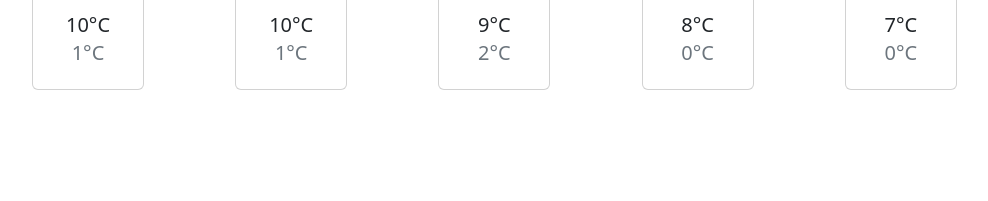
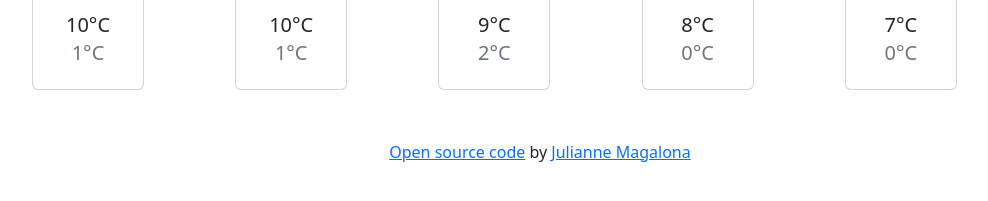
Before and after one commit to juliaannem/Weather-App, a website built with Parcel: page index.html in a window 1280 px wide. Shown: the part 575-776 px from the top of the page, without its empty margins (100-1088 px from the left). Built offline with nearby package versions, Linux system fonts and the light colour scheme; no server answers.

Commit message:
Linked Code 7 LinkedIn Profile
added a link to GitHub repository and LinkedIn profile

```diff
--- a/index.html
+++ b/index.html
@@ -120,6 +120,7 @@ a:hover {
                 </div>
               </div>
         </div>
+        <p><a href="https://github.com/juliaannem/Weather-App" target="_blank">Open source code</a> by <a href="https://www.linkedin.com/in/juliannemagalona/" target="_blank">Julianne Magalona</a></p>
 
 
 
```
